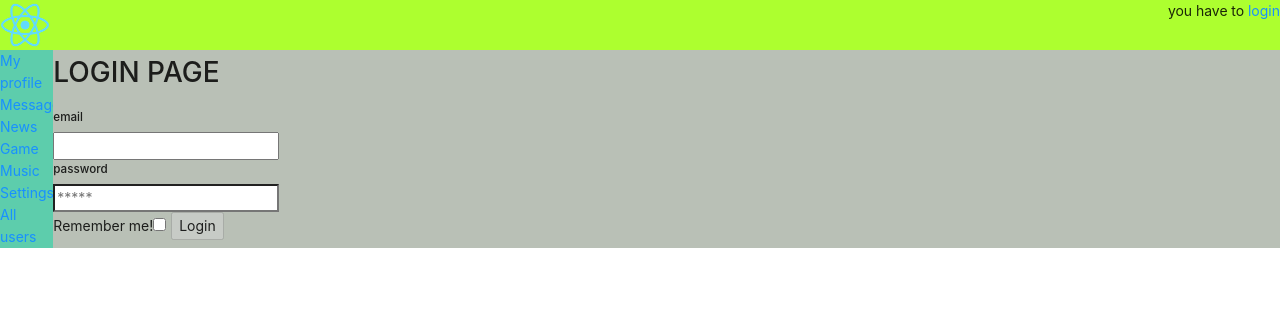
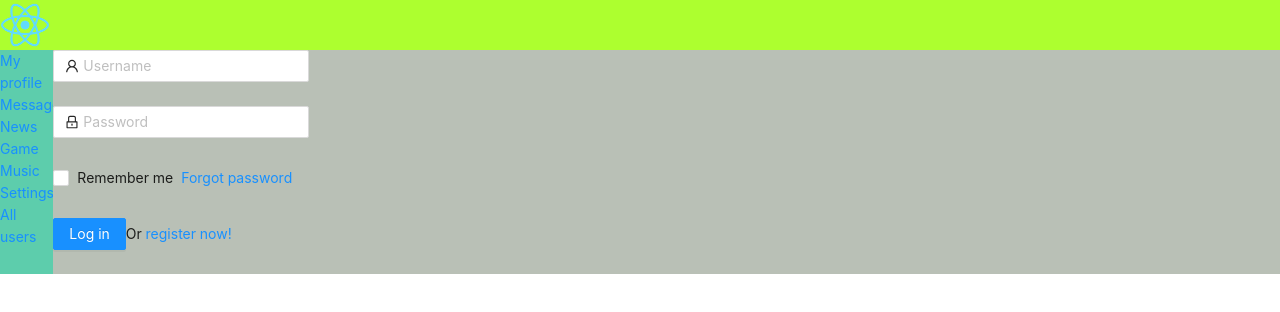
Before and after one commit to radimbig/society, a React (Create React App) app: page /login in a window 1280 px wide. Shown: the top 312 px of the page. Built offline with nearby package versions, Linux system fonts and the light colour scheme; no server answers.

Commit message:
dropdown added

```diff
--- a/src/App.js
+++ b/src/App.js
@@ -1,4 +1,5 @@
 import React from "react";
+import 'antd/dist/antd.css';
 import "./App.css";
 import HeaderContainer from "./components/Header/HeaderContainer";
 import Navbar from "./components/Navbar/Navbar";
--- a/src/components/Header/Header.jsx
+++ b/src/components/Header/Header.jsx
@@ -1,37 +1,88 @@
 import React from "react";
-import logos from "../../assets/logo/logo.png"
+import logos from "../../assets/logo/logo.png";
 import classes from "./Header.module.css";
-import defImg from "../../assets/icoM/avaM.png"
+import defImg from "../../assets/icoM/avaM.png";
 import { Link, Outlet } from "react-router-dom";
+import {Menu, Dropdown} from "antd";
 
-
-const Header = (props) =>{
-
+const Header = (props) => {
+  const menu = (
+    <Menu
+      items={[
+        {
+          key: "1",
+          label: (
+            <div onClick={props.setProfile(parseInt(props.user.id))} >
+              <Link to={"/profile/" + props.user.id}>My profile</Link>
+            </div>
+          ),
+        },
+        {
+          key: "2",
+          label: (
+            <div>
+              <Link to="/dialogs">Messages</Link>
+            </div>
+          ),
+        },
+        {
+          key: "3",
+          label: (
+            <div onClick={props.logout}>
+               <Link to="/login">Logout</Link>
+            </div>
+          ),
+        },
+      ]}
+    />
+  );
   let linkToImg;
   if (props.user !== undefined) {
-
-    if (props.isLogin === true & props.user.picture !== "default") {
-      linkToImg = <Link to={"/profile/"+props.user.id} ><img onClick={()=>{props.setProfile(props.user.id)}} alt="profile img" src={props.user.picture} /></Link>
-    }else{linkToImg = <Link to={"/profile/"+props.user.id} ><img onClick={()=>{props.setProfile(props.user.id)}} alt="profile img" src={defImg} /></Link>}
+    if ((props.isLogin === true) & (props.user.picture !== "default")) {
+      linkToImg = (
+        <Link to={"/profile/" + props.user.id}>
+          <img
+            onClick={() => {
+              props.setProfile(props.user.id);
+            }}
+            alt="profile img"
+            src={props.user.picture}
+          />
+        </Link>
+      );
+    } else {
+      linkToImg = (
+        <Link to={"/profile/" + props.user.id}>
+          <img
+            onClick={() => {
+              props.setProfile(props.user.id);
+            }}
+            alt="profile img"
+            src={defImg}
+          />
+        </Link>
+      );
     }
-  if(props.isLogin === false){
-    linkToImg = null
   }
-return(<div className={classes.header}>
+  if (props.isLogin === false) {
+    linkToImg = null;
+  }
+  return (
+    <div className={classes.header}>
       <div>
         <img src={logos} alt="logo" />
       </div>
       <div className={classes.login}>
-
-      {props.isLogin ? <h5>You logined as {props.user.login} <br /> <span className={classes.logout} onClick={props.logout}>Logout</span> </h5>:<span>you have to  <Link to="/login" >login</Link></span>}
-
+        {/* {props.isLogin ? <h5>You logined as {props.user.login} <br /> <span className={classes.logout} onClick={props.logout}>Logout</span> </h5>:<span>you have to  <Link to="/login" >login</Link></span>} */}
+        <Dropdown arrow overlay={menu} placement="bottomRight">
+        <div>
           {linkToImg}
-
+        </div>
+       </Dropdown>
       </div>
       <Outlet />
     </div>
-  )
-}
+  );
+};
 
-
-export default Header
+export default Header;
--- a/src/components/Header/HeaderContainer.jsx
+++ b/src/components/Header/HeaderContainer.jsx
@@ -8,21 +8,7 @@ import {
   useParams,
 } from "react-router-dom";
 
-function withRouter(Component) {
-  function ComponentWithRouterProp(props) {
-    let location = useLocation();
-    let navigate = useNavigate();
-    let params = useParams();
-    return (
-      <Component
-        {...props}
-        router={{ location, navigate, params }}
-      />
-    );
-  }
 
-  return ComponentWithRouterProp;
-}
 
 class HeaderClass extends React.Component {
 
@@ -45,7 +31,6 @@ let mapDispatchToProps = (dispatch) => {
       dispatch(authMe())
     },
     getProfile:(id)=>{
-
       dispatch(getProfile(id))
     },
     logout:()=>{
@@ -60,7 +45,7 @@ let mapStateToProps = (state) => {
   })
 }
 
-let HeaderContainer = connect(mapStateToProps, mapDispatchToProps)(withRouter(HeaderClass))
+let HeaderContainer = connect(mapStateToProps, mapDispatchToProps)(HeaderClass)
 
 
 export default HeaderContainer
--- a/src/components/Login/LoginContainer.jsx
+++ b/src/components/Login/LoginContainer.jsx
@@ -4,6 +4,8 @@ import { connect } from 'react-redux/es/exports';
 import Loader from "../common/Loader/Loader";
 import { loginMe } from "../../redux/actionCreators";
 import { Navigate } from "react-router-dom";
+import LoginForm from "./LoginForm";
+import {Row, Col} from 'antd'
 
 class LoginContainer extends React.Component{
 
@@ -15,7 +17,12 @@ class LoginContainer extends React.Component{
        if(this.props.isFetching){
         return(<Loader />)
        }else{
-        return(<Login captcha={this.props.captcha} errors={this.props.errors} login={this.props.login} isLogin={this.props.isLogin} />)
+        return(
+        <>
+        {/* <Login captcha={this.props.captcha} errors={this.props.errors} login={this.props.login} isLogin={this.props.isLogin} /> */}
+            <LoginForm captcha={this.props.captcha} errors={this.props.errors} login={this.props.login} isLogin={this.props.isLogin} />
+        </>
+        )
        }
 
     }
--- /dev/null
+++ b/src/components/Login/LoginForm.jsx
@@ -0,0 +1,88 @@
+import { LockOutlined, UserOutlined } from '@ant-design/icons';
+import { Button, Checkbox, Form, Input, message } from 'antd';
+import React from 'react';
+
+const App = (props) => {
+  const onFinish = (values) => {
+    props.login(values.email, values.password, values.rememberMe, values.captcha)
+  };
+
+
+const variableItem = (
+    <>
+    <img src={props.captcha} />
+      <Form.Item
+    name="captcha"
+    rules={[
+      {
+        required: true,
+      },
+    ]}
+  >
+    <Input></Input>
+  </Form.Item>
+    </>
+
+);
+
+  return (
+    <Form
+        wrapperCol={{
+            span:5
+        }}
+      name="normal_login"
+      className="login-form"
+      initialValues={{
+        rememberMe: true,
+      }}
+      onFinish={onFinish}
+    >
+      <Form.Item
+        name="email"
+        rules={[
+          {
+            type:"email",
+            required: true,
+            message: 'Please input correct email adress!',
+          },
+        ]}
+      >
+        <Input prefix={<UserOutlined className="site-form-item-icon" />} placeholder="Username" />
+      </Form.Item>
+      <Form.Item
+        name="password"
+        rules={[
+          {
+            required: true,
+            message: 'Please input your Password!',
+          },
+        ]}
+      >
+        <Input
+          prefix={<LockOutlined className="site-form-item-icon" />}
+          type="password"
+          placeholder="Password"
+        />
+      </Form.Item>
+      <Form.Item>
+        <Form.Item name="rememberMe" valuePropName="checked" noStyle>
+          <Checkbox>Remember me</Checkbox>
+          {props.errors === "Our bot thinks that you bot..." ? variableItem:null}
+        </Form.Item>
+
+        <a className="login-form-forgot" href="">
+          Forgot password
+        </a>
+      </Form.Item>
+
+      <Form.Item>
+        <Button type="primary" htmlType="submit" className="login-form-button">
+          Log in
+        </Button>
+        Or <a href="">register now!</a>
+      </Form.Item>
+    </Form>
+  );
+};
+
+export default App;
--- a/src/components/Profile/Profile.module.css
+++ b/src/components/Profile/Profile.module.css
@@ -4,10 +4,7 @@
 
   }
 
-.image img{
-  border-radius: 100%;
-  width: 300px;
-}
+
 
 .parent {
   display: grid;
@@ -27,12 +24,10 @@
     grid-row-gap: 0px;
     }
 
-.social{
-  width: 75px;
-  height: 75px;
-  border-radius: 100px;
-}
 
+  .social{
+    margin: 10px;
+    }
 .social:hover {
   animation: shake 0.82s cubic-bezier(.36,.07,.19,.97) both;
   transform: translate3d(0, 0, 0);
--- a/src/components/Profile/ProfileContainer.jsx
+++ b/src/components/Profile/ProfileContainer.jsx
@@ -12,9 +12,7 @@ import {
   useNavigate,
   useParams,
 } from "react-router-dom";
-import { withAuthRedirect } from "../../hoc/withAuthRedirect";
 import Loader from './../common/Loader/Loader';
-
 import { updateStatus, updateProfileImg } from './../../redux/actionCreators';
 import debagger from "../debagger/Debbager";
 import MyPostsContainer from './MyPosts/MyPostsContainer';
@@ -62,7 +60,7 @@ class ProfileClass extends React.Component {
   render() {
 
     let you
-    let ProfileSuper = withAuthRedirect(Profile)
+
     if(this.props.isFetching === true){
       return(<Loader />)
     }
@@ -75,7 +73,7 @@ class ProfileClass extends React.Component {
           return (
       <div className={w.content}>
         {you? <div>it`s you</div>:<div>it`s not your profile</div>}
-        <ProfileSuper you={you} error={this.props.error} errorMes={this.props.errorMes} updateProfile={this.props.updateProfile} owner={this.props.currentUser} updateImg={this.props.updateImg} getStatus={this.props.getStatus} status={this.props.status}  updateStatus={this.props.updateStatus} isLogin={this.props.isLogin} user={this.props.profile} />
+        <Profile you={you} error={this.props.error} errorMes={this.props.errorMes} updateProfile={this.props.updateProfile} owner={this.props.currentUser} updateImg={this.props.updateImg} getStatus={this.props.getStatus} status={this.props.status}  updateStatus={this.props.updateStatus} isLogin={this.props.isLogin} user={this.props.profile} />
           <MyPostsContainer />
 
       </div>)
--- a/src/index.js
+++ b/src/index.js
@@ -1,12 +1,12 @@
 import React from "react";
 import ReactDOM from "react-dom/client";
+
 import "./index.css";
 import App from "./App";
 import reportWebVitals from "./reportWebVitals";
 import { BrowserRouter} from "react-router-dom";
 import { Provider } from "react-redux";
 import store from "./redux/reduxStore.js";
-import 'antd/dist/antd.css';
 const root = ReactDOM.createRoot(document.getElementById("root"));
 
 
--- a/src/redux/actionCreators.js
+++ b/src/redux/actionCreators.js
@@ -288,6 +288,7 @@ export const loginMe = (email, password, rememberMe,captcha)=>{
     authAPI.login(email, password, rememberMe, captcha).then(data=>{
       if(data.resultCode === 0){
         message.success("Successful login!")
+        dispatch(setAuthErrorActionCreator(false))
         Debagger("succes", data)
         dispatch(authMe())
       }else{
@@ -315,6 +316,7 @@ export const LogOut = ()=>{
   return(dispatch)=>{
     authAPI.logout()
     dispatch(setUserDataActionCreator("delete"))
+    dispatch(setAuthErrorActionCreator(false))
     message.success("logout...")
   }
 }
```
Also changed, not shown: src/components/Profile/SocialLinks.jsx (+24 -5 lines). Lines whose indentation alone changed are shown as unchanged.
